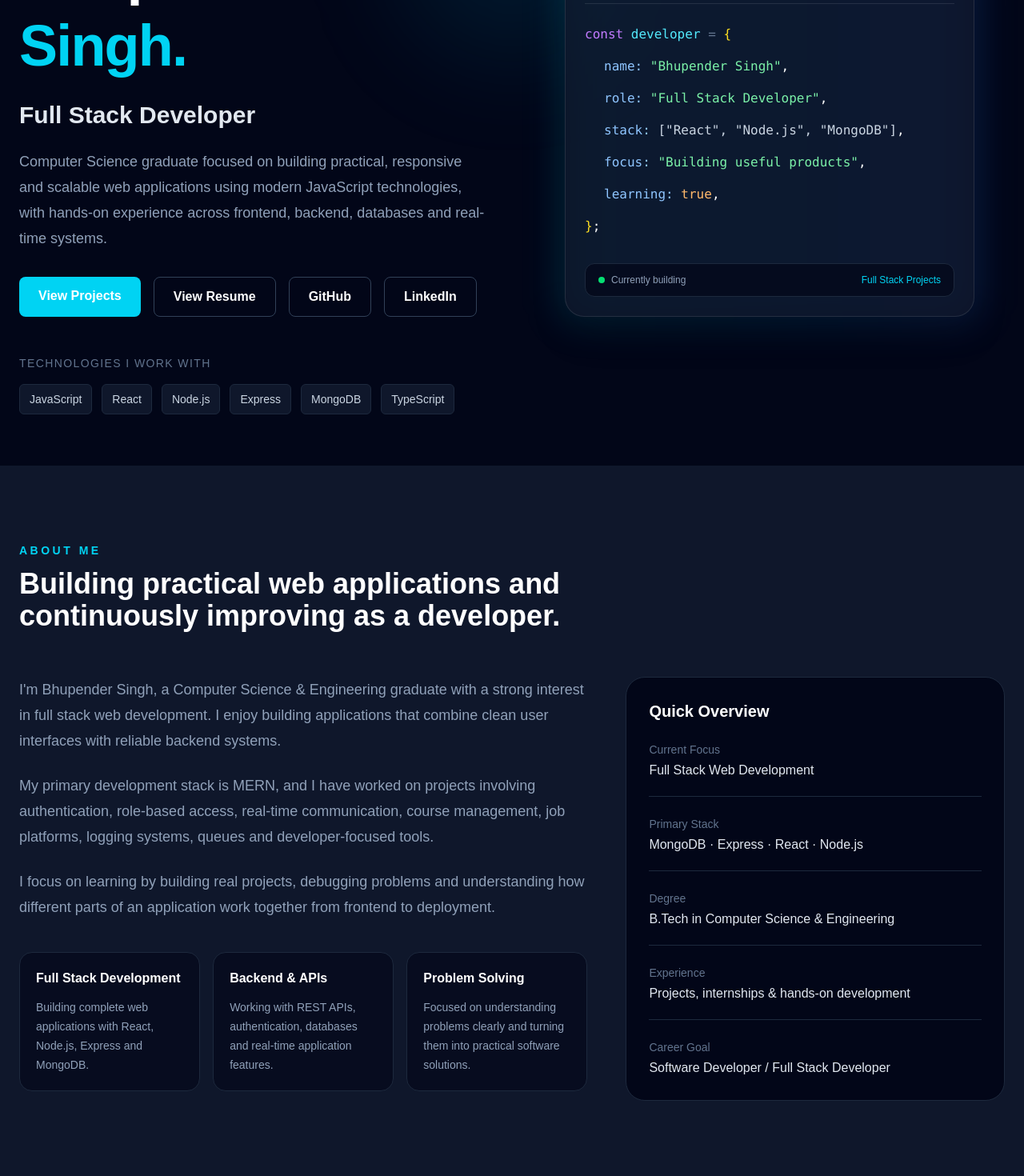
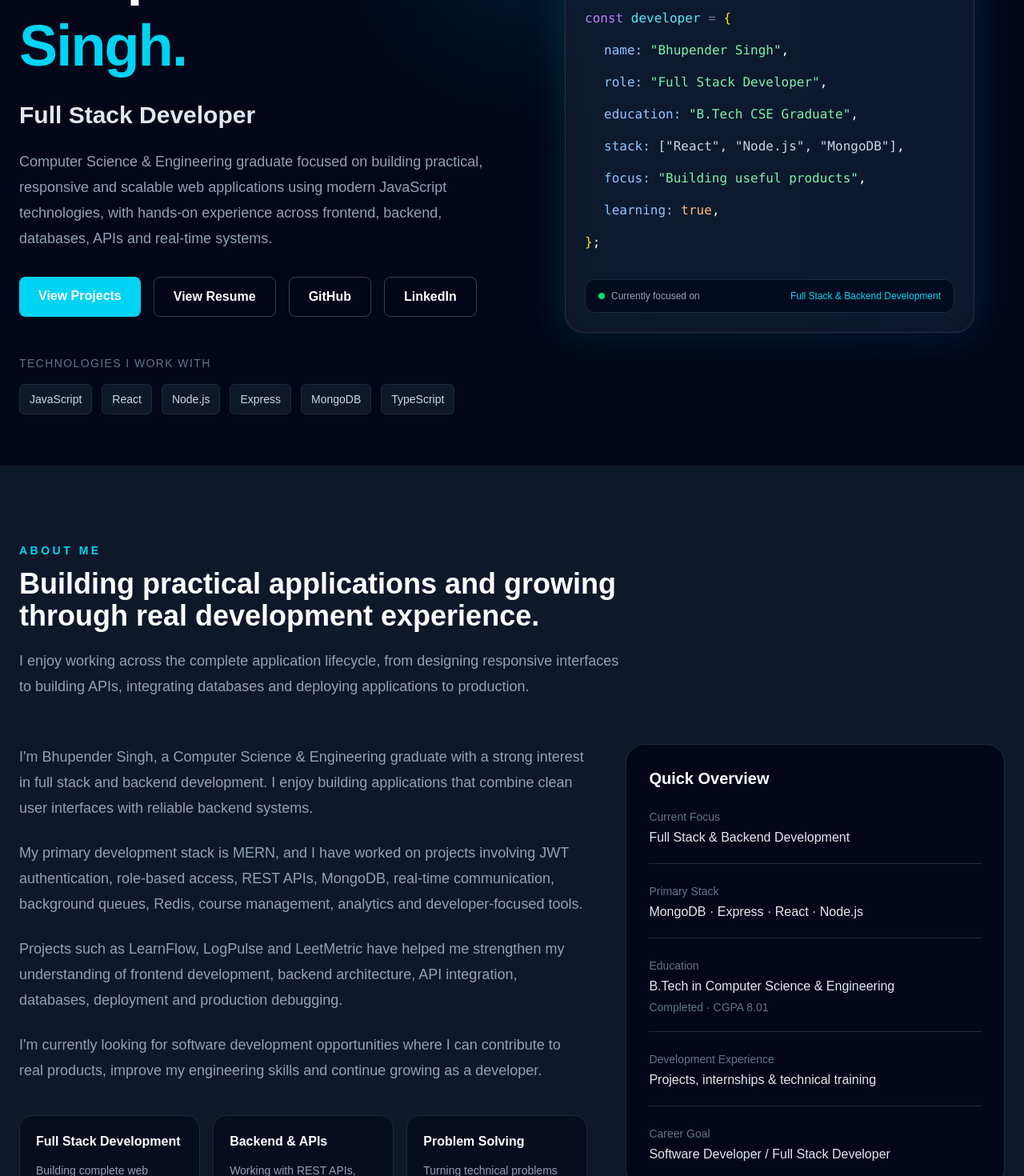
Before and after one commit to bhupender2412/bhupender-portfolio, a React (Vite) app: page / in a window 1280 px wide. Shown: the part 340-1810 px from the top of the page at 80% size. Built offline with nearby package versions, Linux system fonts and the light colour scheme.

Commit message:
Update graduate status and final education details

```diff
--- a/src/components/About.jsx
+++ b/src/components/About.jsx
@@ -3,25 +3,22 @@ function About() {
     {
       title: "Full Stack Development",
       description:
-        "Building complete web applications with React, Node.js, Express and MongoDB.",
+        "Building complete web applications using React, Node.js, Express and MongoDB.",
     },
     {
       title: "Backend & APIs",
       description:
-        "Working with REST APIs, authentication, databases and real-time application features.",
+        "Working with REST APIs, authentication, databases, queues and real-time application features.",
     },
     {
       title: "Problem Solving",
       description:
-        "Focused on understanding problems clearly and turning them into practical software solutions.",
+        "Turning technical problems into practical software solutions through debugging and hands-on development.",
     },
   ];
 
   return (
-    <section
-      id="about"
-      className="bg-slate-900 px-6 py-24"
-    >
+    <section id="about" className="bg-slate-900 px-6 py-24">
       <div className="mx-auto max-w-7xl">
         {/* Section heading */}
         <div className="mb-14 max-w-3xl">
@@ -30,32 +27,45 @@ function About() {
           </p>
 
           <h2 className="text-3xl font-bold text-white sm:text-4xl">
-            Building practical web applications and continuously improving
-            as a developer.
+            Building practical applications and growing through real
+            development experience.
           </h2>
+
+          <p className="mt-5 text-base leading-8 text-slate-400 sm:text-lg">
+            I enjoy working across the complete application lifecycle, from
+            designing responsive interfaces to building APIs, integrating
+            databases and deploying applications to production.
+          </p>
         </div>
 
         <div className="grid gap-12 lg:grid-cols-[1.2fr_0.8fr]">
-          {/* Left content */}
+          {/* Main content */}
           <div>
             <p className="text-base leading-8 text-slate-400 sm:text-lg">
-              I'm Bhupender Singh, a Computer Science & Engineering graduate
-              with a strong interest in full stack web development. I enjoy
-              building applications that combine clean user interfaces with
-              reliable backend systems.
+              I&apos;m Bhupender Singh, a Computer Science & Engineering
+              graduate with a strong interest in full stack and backend
+              development. I enjoy building applications that combine clean
+              user interfaces with reliable backend systems.
             </p>
 
             <p className="mt-6 text-base leading-8 text-slate-400 sm:text-lg">
               My primary development stack is MERN, and I have worked on
-              projects involving authentication, role-based access, real-time
-              communication, course management, job platforms, logging systems,
-              queues and developer-focused tools.
+              projects involving JWT authentication, role-based access,
+              REST APIs, MongoDB, real-time communication, background queues,
+              Redis, course management, analytics and developer-focused tools.
             </p>
 
             <p className="mt-6 text-base leading-8 text-slate-400 sm:text-lg">
-              I focus on learning by building real projects, debugging problems
-              and understanding how different parts of an application work
-              together from frontend to deployment.
+              Projects such as LearnFlow, LogPulse and LeetMetric have helped me
+              strengthen my understanding of frontend development, backend
+              architecture, API integration, databases, deployment and
+              production debugging.
+            </p>
+
+            <p className="mt-6 text-base leading-8 text-slate-400 sm:text-lg">
+              I&apos;m currently looking for software development opportunities
+              where I can contribute to real products, improve my engineering
+              skills and continue growing as a developer.
             </p>
 
             {/* Highlights */}
@@ -63,7 +73,7 @@ function About() {
               {highlights.map((item) => (
                 <div
                   key={item.title}
-                  className="rounded-2xl border border-slate-800 bg-slate-950/60 p-5"
+                  className="rounded-2xl border border-slate-800 bg-slate-950/60 p-5 transition hover:border-cyan-400/30"
                 >
                   <h3 className="mb-3 font-semibold text-white">
                     {item.title}
@@ -77,8 +87,8 @@ function About() {
             </div>
           </div>
 
-          {/* Right side */}
-          <div className="rounded-3xl border border-slate-800 bg-slate-950 p-7">
+          {/* Quick overview */}
+          <div className="h-fit rounded-3xl border border-slate-800 bg-slate-950 p-7">
             <h3 className="mb-6 text-xl font-semibold text-white">
               Quick Overview
             </h3>
@@ -90,7 +100,7 @@ function About() {
                 </p>
 
                 <p className="font-medium text-slate-200">
-                  Full Stack Web Development
+                  Full Stack & Backend Development
                 </p>
               </div>
 
@@ -106,21 +116,25 @@ function About() {
 
               <div className="border-b border-slate-800 pb-5">
                 <p className="mb-1 text-sm text-slate-500">
-                  Degree
+                  Education
                 </p>
 
                 <p className="font-medium text-slate-200">
                   B.Tech in Computer Science & Engineering
                 </p>
+
+                <p className="mt-1 text-sm text-slate-500">
+                  Completed · CGPA 8.01
+                </p>
               </div>
 
               <div className="border-b border-slate-800 pb-5">
                 <p className="mb-1 text-sm text-slate-500">
-                  Experience
+                  Development Experience
                 </p>
 
                 <p className="font-medium text-slate-200">
-                  Projects, internships & hands-on development
+                  Projects, internships & technical training
                 </p>
               </div>
 
--- a/src/components/Education.jsx
+++ b/src/components/Education.jsx
@@ -3,50 +3,51 @@ function Education() {
     {
       degree: "B.Tech in Computer Science & Engineering",
       institution: "Himachal Pradesh Technical University",
+      college: "TRAMIET",
       location: "Himachal Pradesh",
-      period: "2023 - 2026",
+      period: "Completed 2026",
       score: "CGPA: 8.01",
       description:
-        "Focused on computer science fundamentals, software development and full stack web development through academic work and practical projects.",
+        "Completed my B.Tech in Computer Science & Engineering with a focus on software development, computer science fundamentals and practical full stack application development.",
     },
     {
       degree: "Diploma in Engineering",
       institution: "Government Polytechnic Sundernagar",
+      college: "HPTSB",
       location: "Sundernagar, Himachal Pradesh",
       period: "Completed 2023",
       score: "75%",
       description:
-        "Built a foundation in programming, computer science concepts and practical technical problem solving.",
+        "Built a strong foundation in programming, computer science concepts and practical technical problem solving before continuing into B.Tech.",
     },
   ];
 
   return (
-    <section
-      id="education"
-      className="bg-slate-900 px-6 py-24"
-    >
+    <section id="education" className="bg-slate-900 px-6 py-24">
       <div className="mx-auto max-w-7xl">
+        {/* Heading */}
         <div className="mb-14 max-w-3xl">
           <p className="mb-3 text-sm font-semibold uppercase tracking-[0.25em] text-cyan-400">
             Education
           </p>
 
           <h2 className="text-3xl font-bold text-white sm:text-4xl">
-            Academic background that supports my development journey.
+            Academic foundation behind my software development journey.
           </h2>
 
           <p className="mt-5 text-base leading-8 text-slate-400 sm:text-lg">
-            My academic journey has helped me build a foundation in computer
-            science while practical projects and training strengthened my
-            software development skills.
+            My education in Computer Science & Engineering provided the
+            theoretical foundation, while projects, internships and technical
+            training helped me apply those concepts to real applications.
           </p>
         </div>
 
+        {/* Education cards */}
         <div className="grid gap-6 lg:grid-cols-2">
           {education.map((item) => (
             <article
               key={item.degree}
-              className="rounded-3xl border border-slate-800 bg-slate-950/60 p-7 transition hover:border-cyan-400/30"
+              className="rounded-3xl border border-slate-800 bg-slate-950/60 p-7 transition hover:-translate-y-1 hover:border-cyan-400/30"
             >
               <div className="flex flex-col gap-5 sm:flex-row sm:items-start sm:justify-between">
                 <div>
@@ -60,6 +61,10 @@ function Education() {
 
                   <p className="mt-3 font-medium text-slate-300">
                     {item.institution}
+                  </p>
+
+                  <p className="mt-1 text-sm text-slate-500">
+                    {item.college}
                   </p>
 
                   <p className="mt-1 text-sm text-slate-500">
@@ -81,11 +86,12 @@ function Education() {
           ))}
         </div>
 
+        {/* Additional note */}
         <div className="mt-8 rounded-2xl border border-slate-800 bg-slate-950/50 p-6">
           <p className="text-sm leading-7 text-slate-400">
-            Alongside academics, I continue to strengthen my development skills
-            through full stack projects, technical training and consistent
-            hands-on practice.
+            Alongside my academic studies, I strengthened my development skills
+            through full stack projects, internships, technical training and
+            hands-on work with modern web technologies.
           </p>
         </div>
       </div>
--- a/src/components/Hero.jsx
+++ b/src/components/Hero.jsx
@@ -1,4 +1,13 @@
 function Hero() {
+  const technologies = [
+    "JavaScript",
+    "React",
+    "Node.js",
+    "Express",
+    "MongoDB",
+    "TypeScript",
+  ];
+
   return (
     <section
       id="home"
@@ -8,17 +17,19 @@ function Hero() {
       <div className="pointer-events-none absolute left-1/2 top-32 h-72 w-72 -translate-x-1/2 rounded-full bg-cyan-500/10 blur-3xl"></div>
 
       <div className="relative mx-auto grid w-full max-w-7xl items-center gap-14 py-16 lg:grid-cols-2">
-        {/* Left side */}
+        {/* Left content */}
         <div>
           <div className="mb-6 inline-flex items-center gap-2 rounded-full border border-cyan-400/20 bg-cyan-400/5 px-4 py-2">
-            <span className="h-2 w-2 rounded-full bg-cyan-400"></span>
+            <span className="h-2 w-2 rounded-full bg-green-400"></span>
 
             <span className="text-sm font-medium text-cyan-300">
               Open to Software Development Opportunities
             </span>
           </div>
 
-          <p className="mb-3 text-lg font-medium text-slate-400">Hi, I'm</p>
+          <p className="mb-3 text-lg font-medium text-slate-400">
+            Hi, I&apos;m
+          </p>
 
           <h1 className="text-4xl font-bold leading-tight tracking-tight text-white sm:text-5xl md:text-6xl lg:text-7xl">
             Bhupender
@@ -30,13 +41,13 @@ function Hero() {
           </h2>
 
           <p className="mt-6 max-w-2xl text-base leading-8 text-slate-400 sm:text-lg">
-            Computer Science graduate focused on building practical, responsive
-            and scalable web applications using modern JavaScript technologies,
-            with hands-on experience across frontend, backend, databases and
-            real-time systems.
+            Computer Science & Engineering graduate focused on building
+            practical, responsive and scalable web applications using modern
+            JavaScript technologies, with hands-on experience across frontend,
+            backend, databases, APIs and real-time systems.
           </p>
 
-          {/* Buttons */}
+          {/* Action buttons */}
           <div className="mt-8 flex flex-wrap gap-4">
             <a
               href="#projects"
@@ -44,6 +55,7 @@ function Hero() {
             >
               View Projects
             </a>
+
             <a
               href="/resume.pdf"
               target="_blank"
@@ -72,21 +84,14 @@ function Hero() {
             </a>
           </div>
 
-          {/* Tech stack */}
+          {/* Technology stack */}
           <div className="mt-12">
             <p className="mb-4 text-sm font-medium uppercase tracking-widest text-slate-500">
               Technologies I work with
             </p>
 
             <div className="flex flex-wrap gap-3">
-              {[
-                "JavaScript",
-                "React",
-                "Node.js",
-                "Express",
-                "MongoDB",
-                "TypeScript",
-              ].map((tech) => (
+              {technologies.map((tech) => (
                 <span
                   key={tech}
                   className="rounded-md border border-slate-800 bg-slate-900 px-3 py-2 text-sm text-slate-300"
@@ -98,7 +103,7 @@ function Hero() {
           </div>
         </div>
 
-        {/* Right side */}
+        {/* Right content */}
         <div className="relative mx-auto w-full max-w-lg">
           <div className="absolute -inset-1 rounded-3xl bg-gradient-to-r from-cyan-500/20 to-blue-500/20 blur-xl"></div>
 
@@ -109,10 +114,12 @@ function Hero() {
               <span className="h-3 w-3 rounded-full bg-yellow-400"></span>
               <span className="h-3 w-3 rounded-full bg-green-400"></span>
 
-              <span className="ml-3 text-xs text-slate-500">developer.js</span>
+              <span className="ml-3 text-xs text-slate-500">
+                developer.js
+              </span>
             </div>
 
-            {/* Fake code */}
+            {/* Developer code card */}
             <div className="space-y-3 font-mono text-sm leading-7 sm:text-base">
               <p>
                 <span className="text-purple-400">const</span>{" "}
@@ -123,18 +130,32 @@ function Hero() {
 
               <p className="pl-6">
                 <span className="text-blue-300">name:</span>{" "}
-                <span className="text-green-300">"Bhupender Singh"</span>,
+                <span className="text-green-300">
+                  &quot;Bhupender Singh&quot;
+                </span>
+                ,
               </p>
 
               <p className="pl-6">
                 <span className="text-blue-300">role:</span>{" "}
-                <span className="text-green-300">"Full Stack Developer"</span>,
+                <span className="text-green-300">
+                  &quot;Full Stack Developer&quot;
+                </span>
+                ,
+              </p>
+
+              <p className="pl-6">
+                <span className="text-blue-300">education:</span>{" "}
+                <span className="text-green-300">
+                  &quot;B.Tech CSE Graduate&quot;
+                </span>
+                ,
               </p>
 
               <p className="pl-6">
                 <span className="text-blue-300">stack:</span>{" "}
                 <span className="text-slate-300">
-                  ["React", "Node.js", "MongoDB"]
+                  [&quot;React&quot;, &quot;Node.js&quot;, &quot;MongoDB&quot;]
                 </span>
                 ,
               </p>
@@ -142,7 +163,7 @@ function Hero() {
               <p className="pl-6">
                 <span className="text-blue-300">focus:</span>{" "}
                 <span className="text-green-300">
-                  "Building useful products"
+                  &quot;Building useful products&quot;
                 </span>
                 ,
               </p>
@@ -158,17 +179,17 @@ function Hero() {
             </div>
 
             {/* Bottom status */}
-            <div className="mt-8 flex items-center justify-between rounded-xl border border-slate-800 bg-slate-950/70 px-4 py-3">
+            <div className="mt-8 flex flex-col gap-3 rounded-xl border border-slate-800 bg-slate-950/70 px-4 py-3 sm:flex-row sm:items-center sm:justify-between">
               <div className="flex items-center gap-2">
                 <span className="h-2 w-2 rounded-full bg-green-400"></span>
 
                 <span className="text-xs text-slate-400">
-                  Currently building
+                  Currently focused on
                 </span>
               </div>
 
               <span className="text-xs font-medium text-cyan-400">
-                Full Stack Projects
+                Full Stack & Backend Development
               </span>
             </div>
           </div>
```
